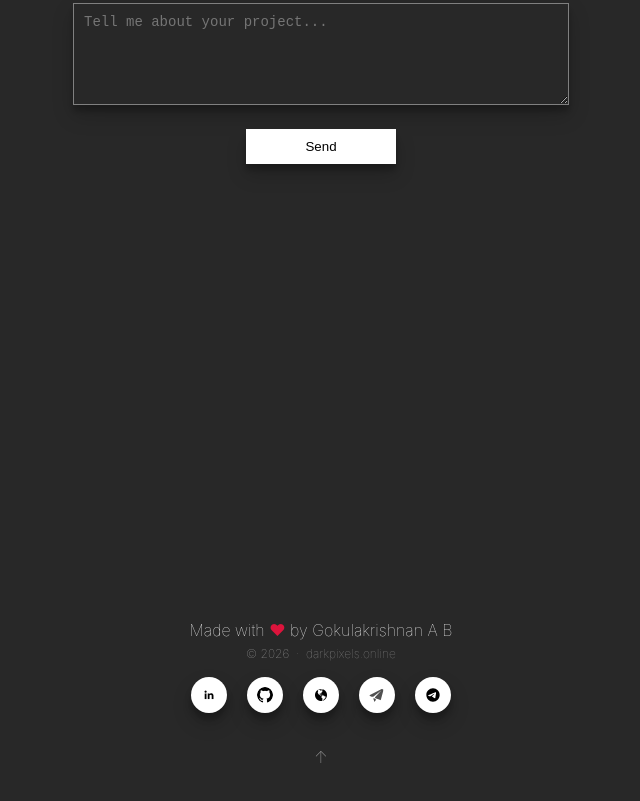
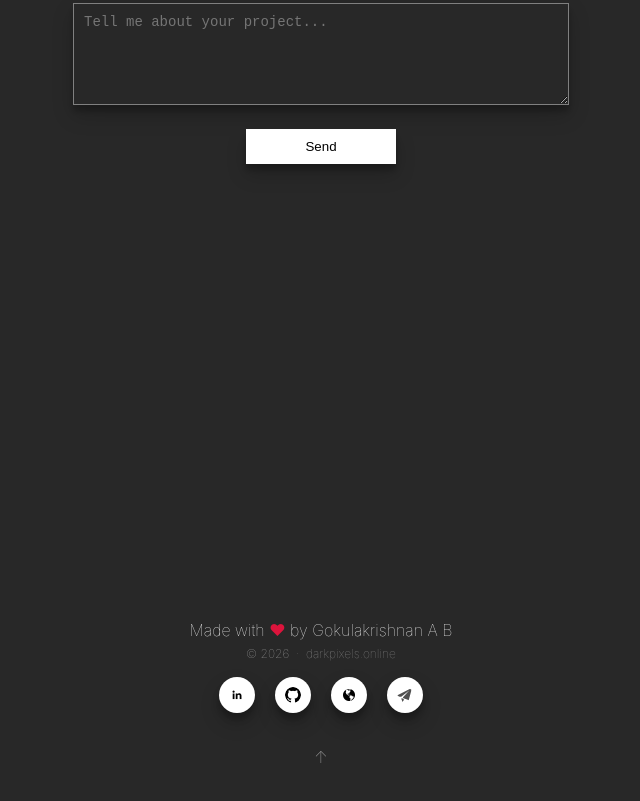
Before and after one commit to dark-pixels/123, a plain HTML site: page index.html in a window 1280 px wide. Shown: the part 7727-8528 px from the top of the page, without its empty margins (319-959 px from the left). Drawn offline with nearby package versions, Linux system fonts and the light colour scheme.

Commit message:
Remove Telegram links from the portfolio

```diff
--- a/index.html
+++ b/index.html
@@ -824,11 +824,6 @@
              title="Email" id="footer-email">
             <img class="icon1" src="/assets/img/send.svg" alt="Email"/>
           </a>
-          <a href="https://t.me/+919025491217"
-             target="_blank" rel="noopener noreferrer"
-             title="Telegram" id="footer-telegram">
-            <svg class="icon1" viewBox="0 0 24 24" style="fill:#000; box-sizing: content-box;"><path d="M12 2C6.48 2 2 6.48 2 12s4.48 10 10 10 10-4.48 10-10S17.52 2 12 2zm4.64 6.8c-.15 1.58-.8 5.42-1.13 7.19-.14.75-.42 1-.68 1.03-.58.05-1.02-.38-1.58-.75-.88-.58-1.38-.94-2.23-1.5-1-.65-.35-1 .22-1.62.15-.15 2.7-2.48 2.75-2.7.01-.03.01-.14-.05-.2-.06-.06-.16-.04-.23-.03-.1.02-1.72 1.1-4.85 3.21-.46.32-.87.48-1.24.47-.4-.01-1.18-.23-1.76-.41-.7-.23-1.27-.35-1.23-.74.02-.2.3-.41.82-.62 3.2-1.39 5.34-2.31 6.42-2.76 3.06-1.28 3.7-1.5 4.11-1.51.09 0 .29.02.42.13.11.09.14.21.15.3-.01.08 0 .24-.02.34z"/></svg>
-          </a>
         </div>
 
         <p id="up"><a class="links" href="#">↑</a></p>
```
